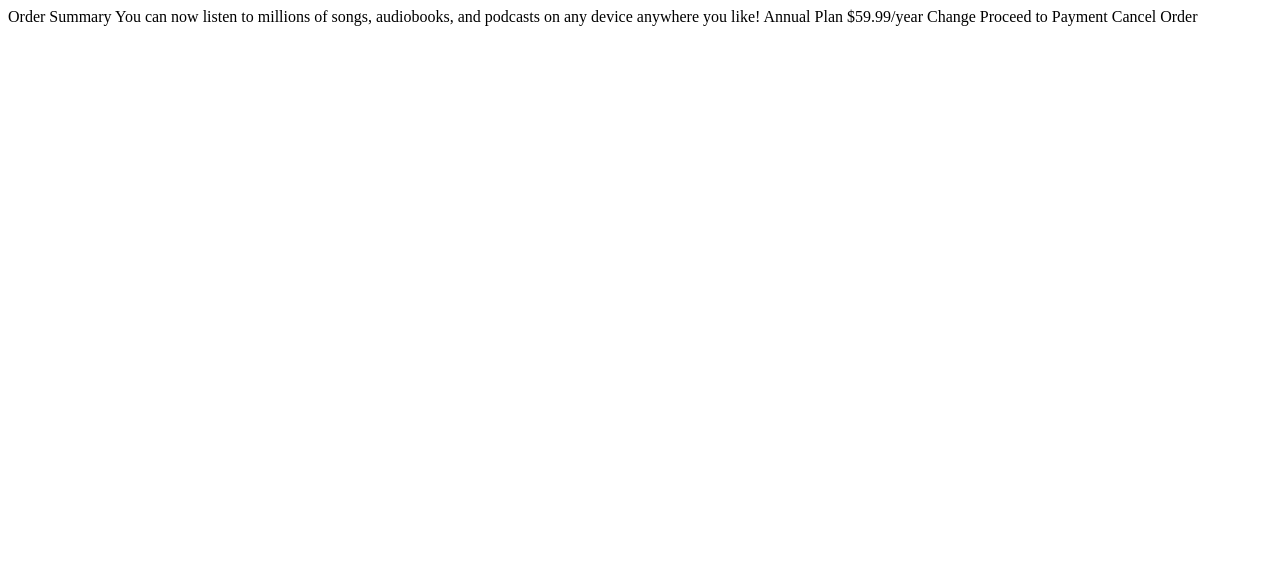
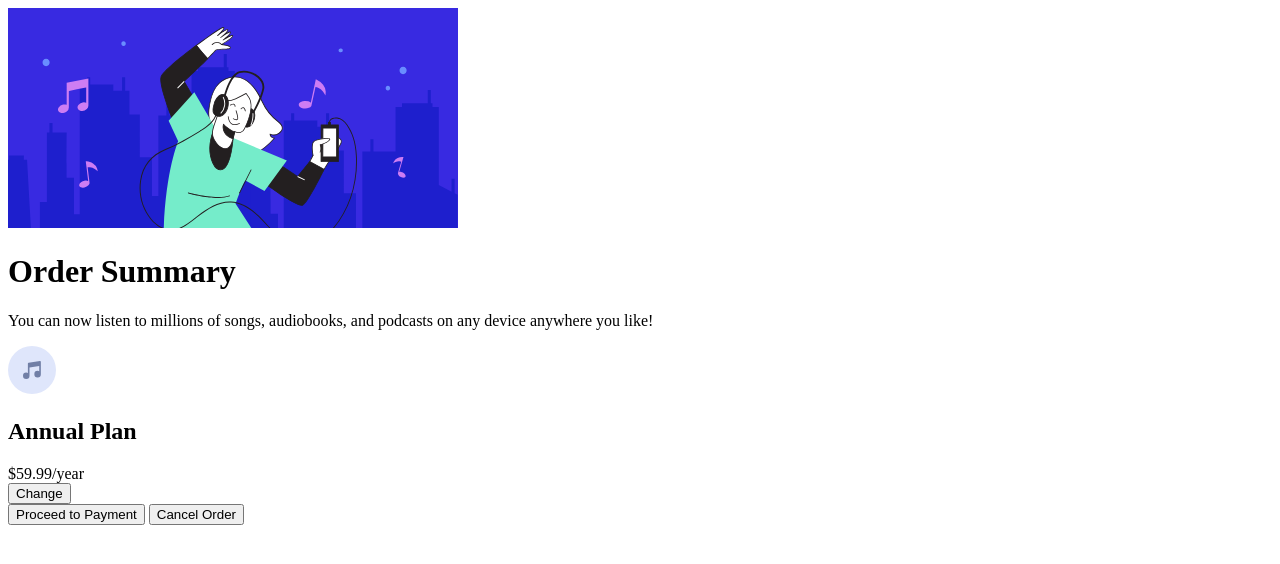
Before and after one commit to vincentole/frontend_mentor_challenges, a plain HTML site: page Order summary component/index.html in a window 1280 px wide. Drawn offline with Linux system fonts and the light colour scheme.

Commit message:
changed html

```diff
--- a/Order summary component/index.html
+++ b/Order summary component/index.html
@@ -1,28 +1,48 @@
 <!DOCTYPE html>
 <html lang="en">
-<head>
-  <meta charset="UTF-8">
-  <meta name="viewport" content="width=device-width, initial-scale=1.0"> <!-- displays site properly based on user's device -->
+    <head>
+        <meta charset="UTF-8" />
+        <meta name="viewport" content="width=device-width, initial-scale=1.0" />
+        <!-- displays site properly based on user's device -->
 
-  <link rel="icon" type="image/png" sizes="32x32" href="./images/favicon-32x32.png">
+        <link
+            rel="icon"
+            type="image/png"
+            sizes="32x32"
+            href="./images/favicon-32x32.png"
+        />
 
-  <title>Frontend Mentor | Order summary card</title>
-</head>
-<body>
+        <title>Frontend Mentor | Order summary card</title>
+    </head>
+    <body>
+        <div class="container">
+            <div class="card">
+                <div>
+                    <img
+                        src="/images/illustration-hero.svg"
+                        alt="person listening to music"
+                    />
+                </div>
+                <div>
+                    <h1>Order Summary</h1>
+                    <p>
+                        You can now listen to millions of songs, audiobooks, and
+                        podcasts on any device anywhere you like!
+                    </p>
+                </div>
 
-  Order Summary
+                <div class="summary">
+                    <img src="./images/icon-music.svg" alt="music icon" />
+                    <div class="product">
+                        <h2>Annual Plan</h2>
+                        <span class="price">$59.99/year</span>
+                    </div>
+                    <button class="change">Change</button>
+                </div>
 
-  You can now listen to millions of songs, audiobooks, and podcasts on any
-  device anywhere you like!
-
-  Annual Plan
-  $59.99/year
-
-  Change
-
-  Proceed to Payment
-  Cancel Order
-
-
-</body>
+                <button class="btn blue">Proceed to Payment</button>
+                <button class="btn transparent">Cancel Order</button>
+            </div>
+        </div>
+    </body>
 </html>
```
